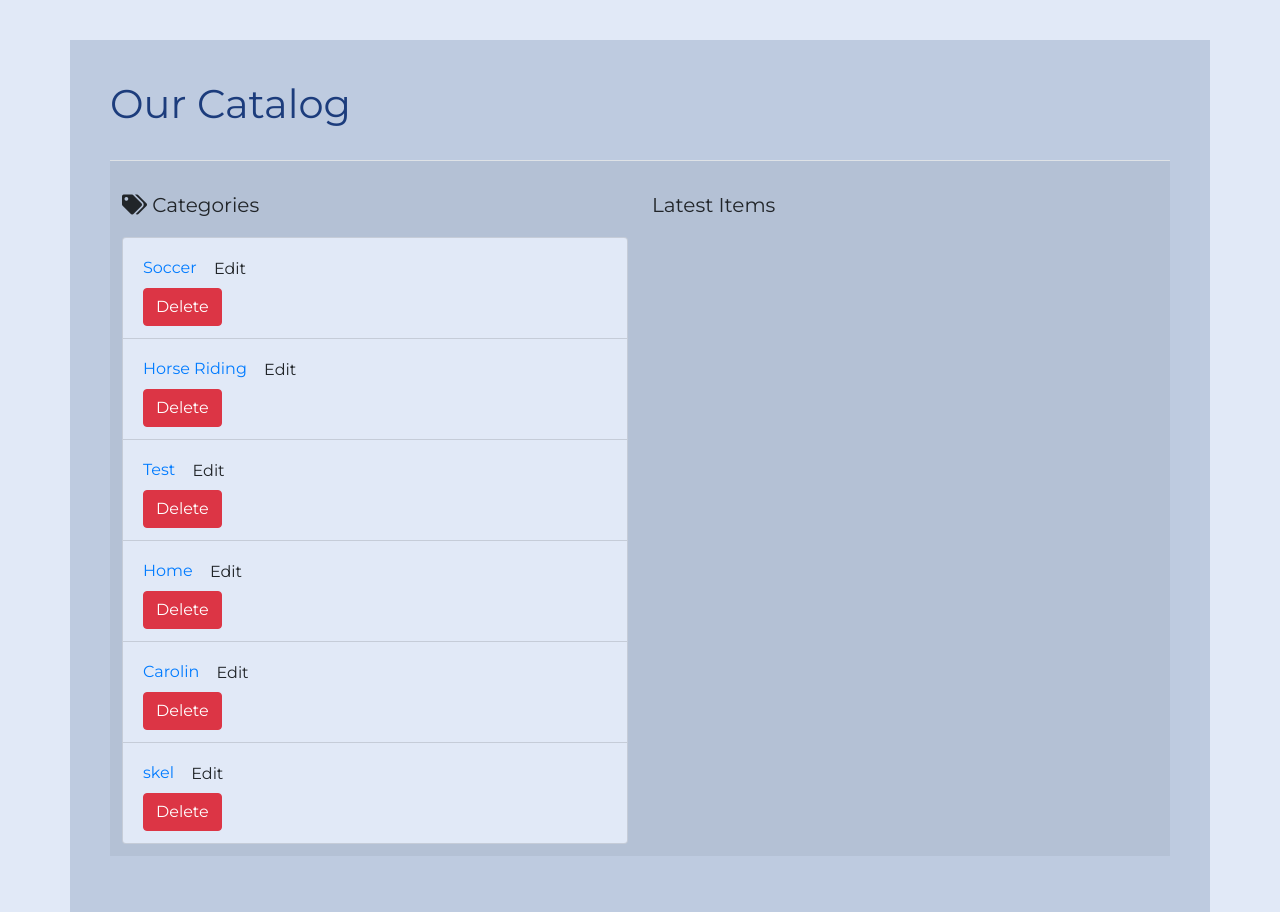
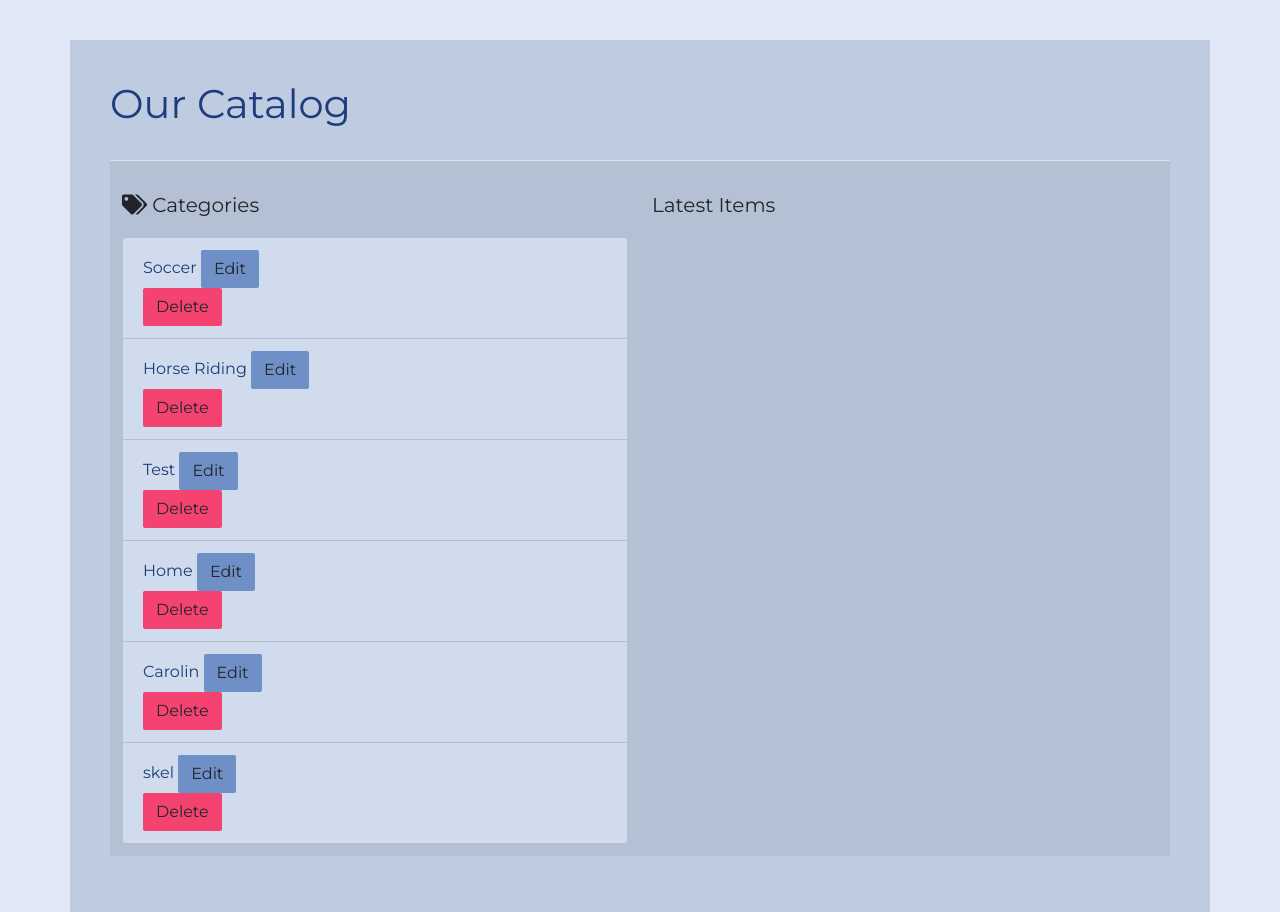
Before and after one commit to ninjachicks/flask-shop-app, a Flask app: page /catalog in a window 1280 px wide. Shown: the part 64-976 px from the top of the page. Run offline with Flask 2, Linux system fonts and the light colour scheme; data comes from the database, SQL or seed files in the repository; some libraries are stand-ins or nearby versions.

Commit message:
changed catalog button- and list-styles

```diff
--- a/static/styles/app.css
+++ b/static/styles/app.css
@@ -42,7 +42,7 @@ body {
 }
 
 .catalog-list {
-    background-color: #e1e9f7;
+    background-color: #d0dbed;
 }
 
 .btn-catalog {
@@ -58,6 +58,25 @@ body {
     margin: 20px 0;
 }
 
+.a-cat-catalog {
+    color: #1c3c7c;
+}
+
+.a-cat-catalog:hover {
+    color: #6f90c6;
+    text-decoration: none;
+}
+
+.btn-edit {
+    border-radius: 2px;
+    background-color: #6f90c6;
+}
+
+.btn-delete {
+    border-radius: 2px;
+    background-color: #f44271;
+}
+
 .width-max {
     width: 100%;
     text-align: right;
--- a/templates/catalog.html
+++ b/templates/catalog.html
@@ -16,11 +16,11 @@
             <ul class="list-group">
             {% for cat in catalog %}
                 <li class="list-group-item catalog-list">
-                    <a href="#">{{ cat.name }}</a>
-                    <a href="edit_cat/{{cat.id}}" class="btn btn-default pull-right">Edit</a>
+                    <a class="a-cat-catalog" href="#">{{ cat.name }}</a>
+                    <a href="edit_cat/{{cat.id}}" class="btn btn-edit pull-right">Edit</a>
                     <form action={{ url_for('delete_cat', id=cat.id) }} method='post'>
                         <input type="hidden" name="_method" value="DELETE">
-                        <input type="submit" value="Delete" class="btn btn-danger">
+                        <input type="submit" value="Delete" class="btn btn-delete">
                     </form>
                 </li>
             {% endfor %}
```
